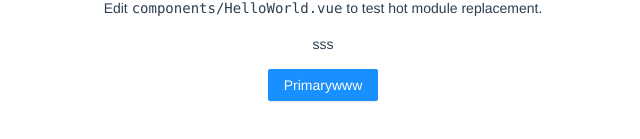
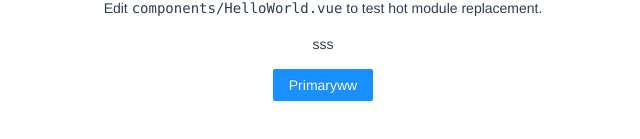
Before and after one commit to ssslc/demo, a Vue app: page / in a window 1280 px wide. Shown: the part 221-360 px from the top of the page, without its empty margins (317-957 px from the left). Built offline with nearby package versions, Linux system fonts and the light colour scheme.

Commit message:
testttttt

```diff
--- a/src/App.vue
+++ b/src/App.vue
@@ -9,7 +9,7 @@ import HelloWorld from './components/HelloWorld.vue'
   <HelloWorld msg="Hello World" />
   <p>sss</p>
   <a-button type="primary">
-    Primarywww
+    Primaryww
   </a-button>
 </template>
 
```
